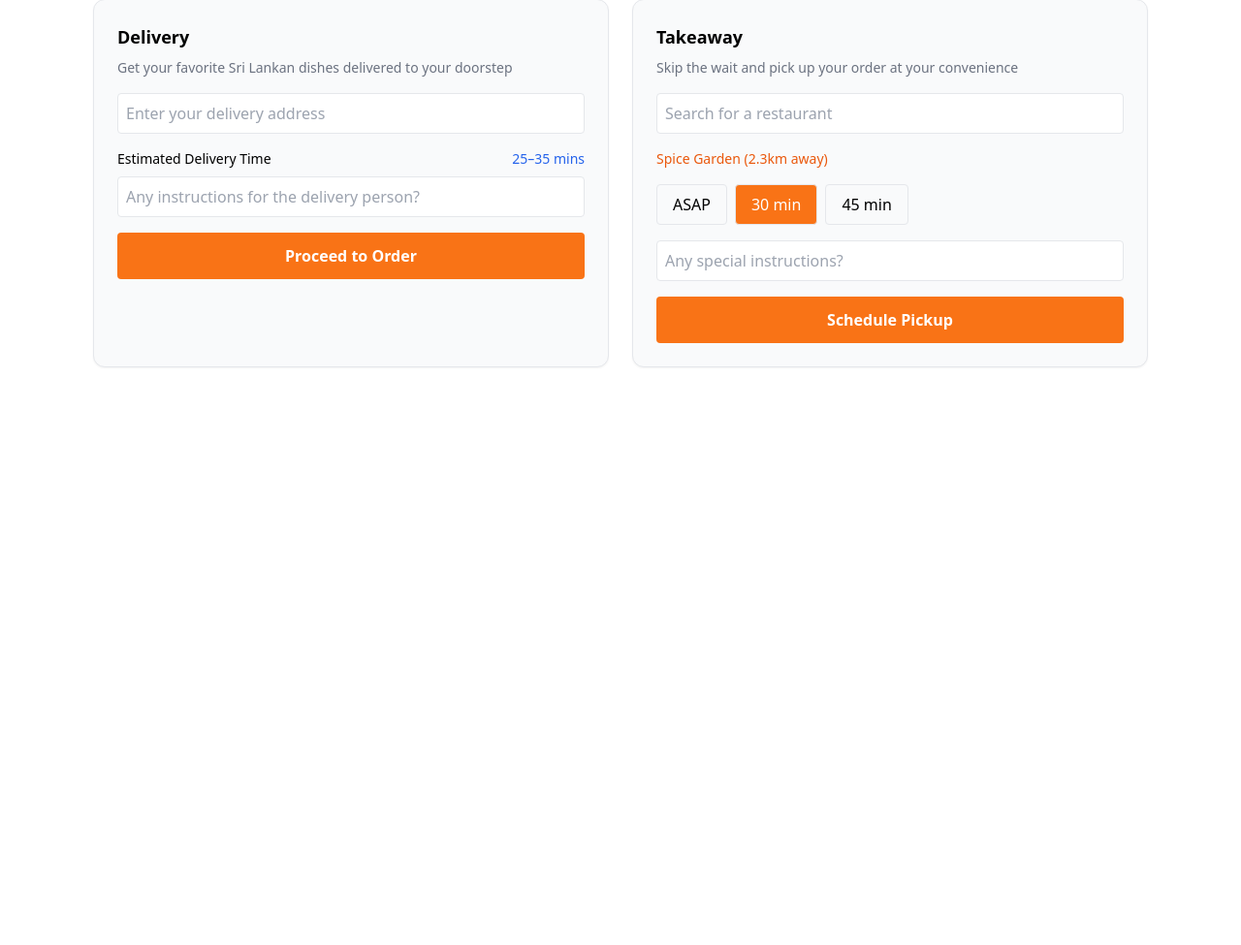
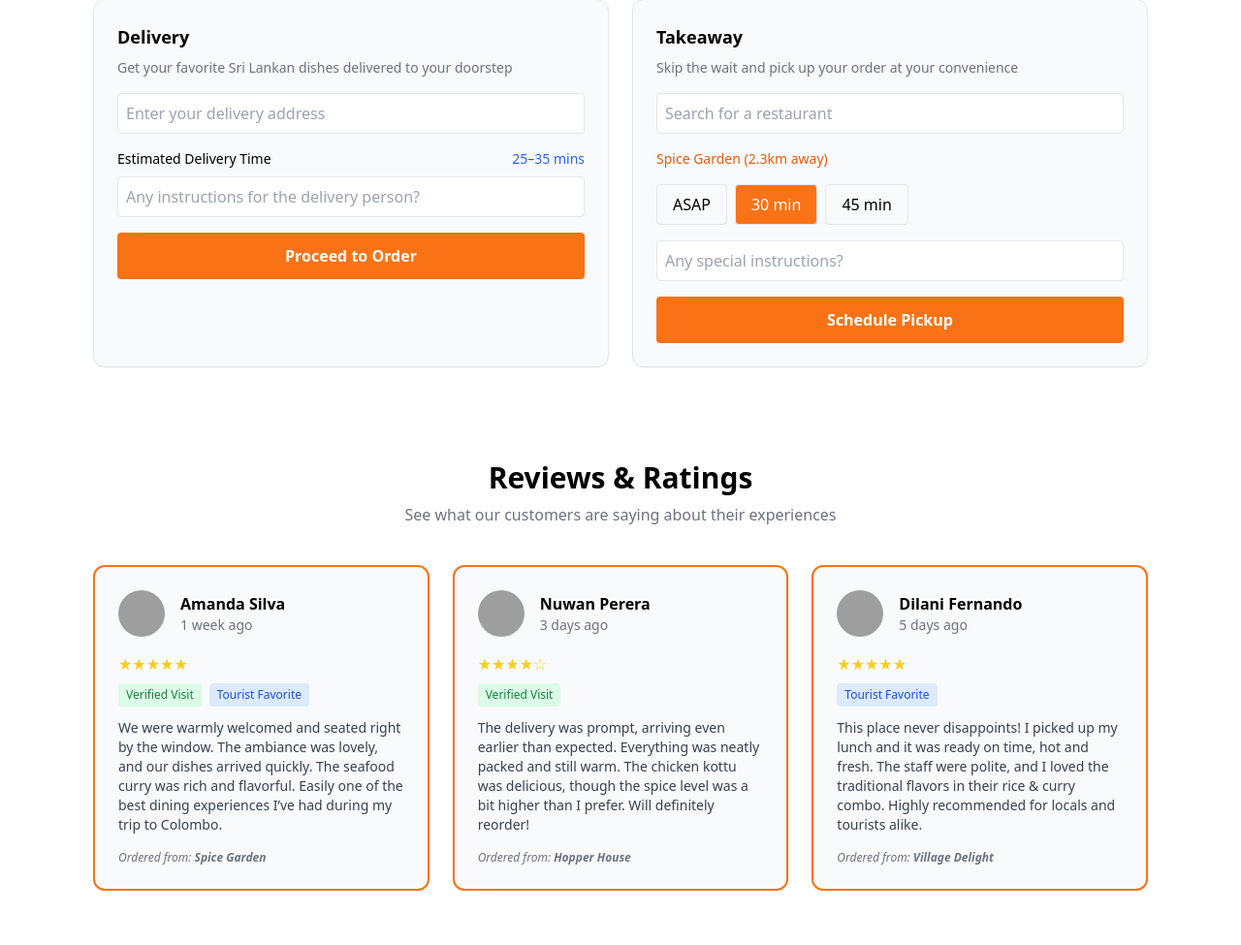
Before and after one commit to M-J-Christina213/swiftdine-web, a PHP site: page /restaurants.php in a window 1280 px wide. Shown: the part 2235-3210 px from the top of the page at 97% size. Before the commit the page ends 2614 px from the top, so only its background shows below. Run offline with PHP 8.4, Linux system fonts and the light colour scheme; data that the repository does not hold is empty; some libraries are stand-ins or nearby versions; grey boxes are pictures that could not be loaded.

Commit message:
💖Add reviews and ratings section with customer feedback 📝

```diff
--- a/views/user/restaurants.php
+++ b/views/user/restaurants.php
@@ -278,6 +278,97 @@ $menus = getMenuHighlights($conn);
   </div>
 </section>
 
+<section class="bg-white text-black px-4 py-14 sm:px-8 md:px-16 lg:px-24">
+  <h2 class="text-center text-3xl font-bold mb-2">Reviews & Ratings</h2>
+  <p class="text-center text-gray-500 mb-10">See what our customers are saying about their experiences</p>
+
+  <div class="grid grid-cols-1 md:grid-cols-3 gap-6">
+
+    <!-- Review Card 1 -->
+    <div class="bg-gray-50 border-2 border-orange-500 rounded-xl p-6 shadow-sm hover:shadow-md transition">
+      <div class="flex items-center gap-4 mb-4">
+        <img src="https://randomuser.me/api/portraits/women/68.jpg" alt="Customer" class="w-12 h-12 rounded-full object-cover">
+        <div>
+          <h3 class="font-semibold">Amanda Silva</h3>
+          <p class="text-sm text-gray-500">1 week ago</p>
+        </div>
+      </div>
+
+      <div class="flex items-center text-yellow-400 mb-2">
+        <span>★★★★★</span>
+      </div>
+
+      <div class="flex gap-2 mb-3 flex-wrap">
+        <span class="bg-green-100 text-green-700 text-xs font-medium px-2 py-1 rounded">Verified Visit</span>
+        <span class="bg-blue-100 text-blue-700 text-xs font-medium px-2 py-1 rounded">Tourist Favorite</span>
+      </div>
+
+      <p class="text-sm text-gray-700 mb-4">
+        We were warmly welcomed and seated right by the window. The ambiance was lovely, and our dishes arrived quickly.
+        The seafood curry was rich and flavorful. Easily one of the best dining experiences I’ve had during my trip to Colombo.
+      </p>
+
+      <p class="text-xs text-gray-500 italic">Ordered from: <strong>Spice Garden</strong></p>
+    </div>
+
+    <!-- Review Card 2 -->
+    <div class="bg-gray-50 border-2 border-orange-500 rounded-xl p-6 shadow-sm hover:shadow-md transition">
+      <div class="flex items-center gap-4 mb-4">
+        <img src="https://randomuser.me/api/portraits/men/33.jpg" alt="Customer" class="w-12 h-12 rounded-full object-cover">
+        <div>
+          <h3 class="font-semibold">Nuwan Perera</h3>
+          <p class="text-sm text-gray-500">3 days ago</p>
+        </div>
+      </div>
+
+      <div class="flex items-center text-yellow-400 mb-2">
+        <span>★★★★☆</span>
+      </div>
+
+      <div class="flex gap-2 mb-3">
+        <span class="bg-green-100 text-green-700 text-xs font-medium px-2 py-1 rounded">Verified Visit</span>
+      </div>
+
+      <p class="text-sm text-gray-700 mb-4">
+        The delivery was prompt, arriving even earlier than expected. Everything was neatly packed and still warm.
+        The chicken kottu was delicious, though the spice level was a bit higher than I prefer. Will definitely reorder!
+      </p>
+
+      <p class="text-xs text-gray-500 italic">Ordered from: <strong>Hopper House</strong></p>
+    </div>
+
+    <!-- Review Card 3 -->
+    <div class="bg-gray-50 border-2 border-orange-500 rounded-xl p-6 shadow-sm hover:shadow-md transition">
+      <div class="flex items-center gap-4 mb-4">
+        <img src="https://randomuser.me/api/portraits/women/45.jpg" alt="Customer" class="w-12 h-12 rounded-full object-cover">
+        <div>
+          <h3 class="font-semibold">Dilani Fernando</h3>
+          <p class="text-sm text-gray-500">5 days ago</p>
+        </div>
+      </div>
+
+      <div class="flex items-center text-yellow-400 mb-2">
+        <span>★★★★★</span>
+      </div>
+
+      <div class="flex gap-2 mb-3">
+        <span class="bg-blue-100 text-blue-700 text-xs font-medium px-2 py-1 rounded">Tourist Favorite</span>
+      </div>
+
+      <p class="text-sm text-gray-700 mb-4">
+        This place never disappoints! I picked up my lunch and it was ready on time, hot and fresh. The staff were polite,
+        and I loved the traditional flavors in their rice & curry combo. Highly recommended for locals and tourists alike.
+      </p>
+
+      <p class="text-xs text-gray-500 italic">Ordered from: <strong>Village Delight</strong></p>
+    </div>
+
+  </div>
+</section>
+
+
+
+
 
 
 
```
